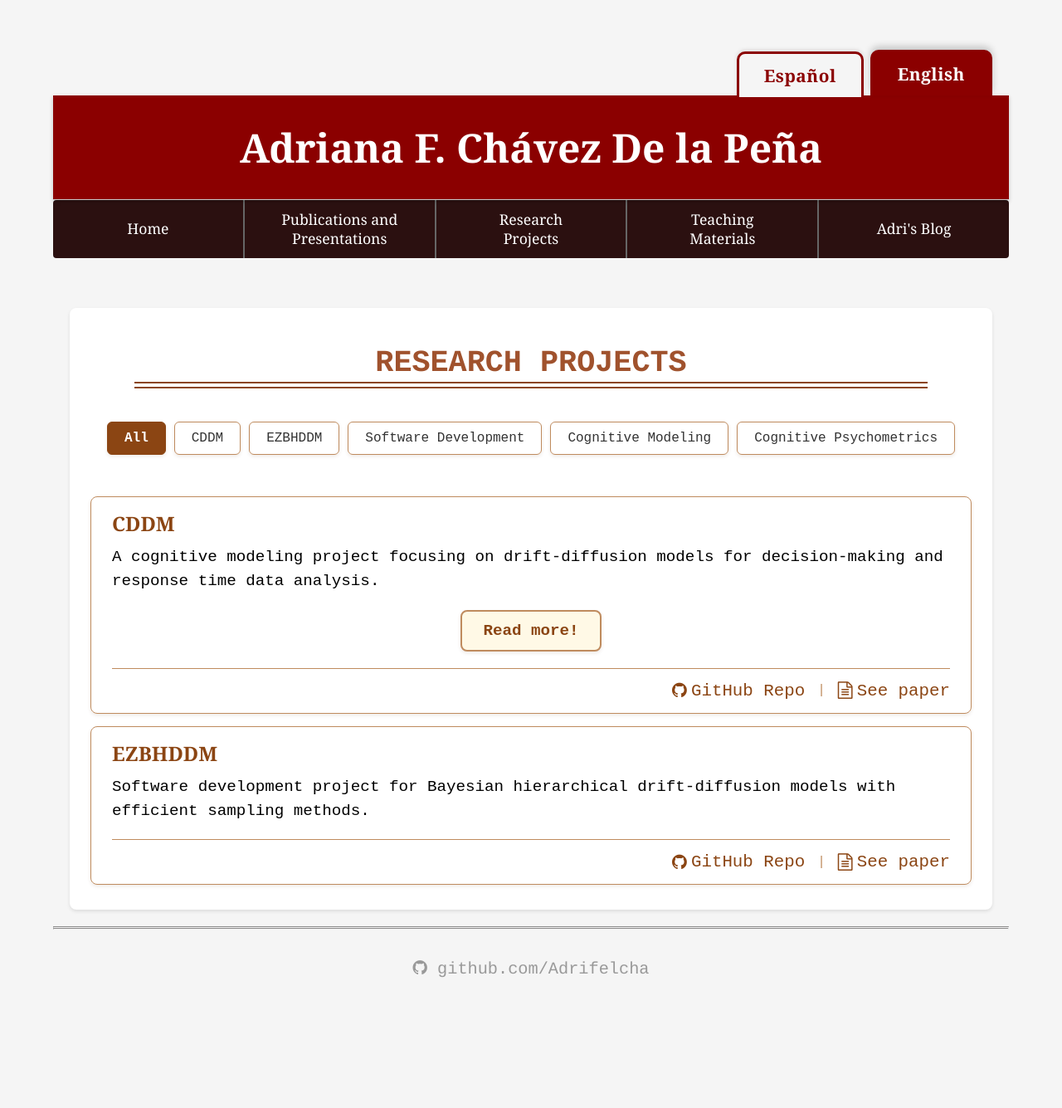
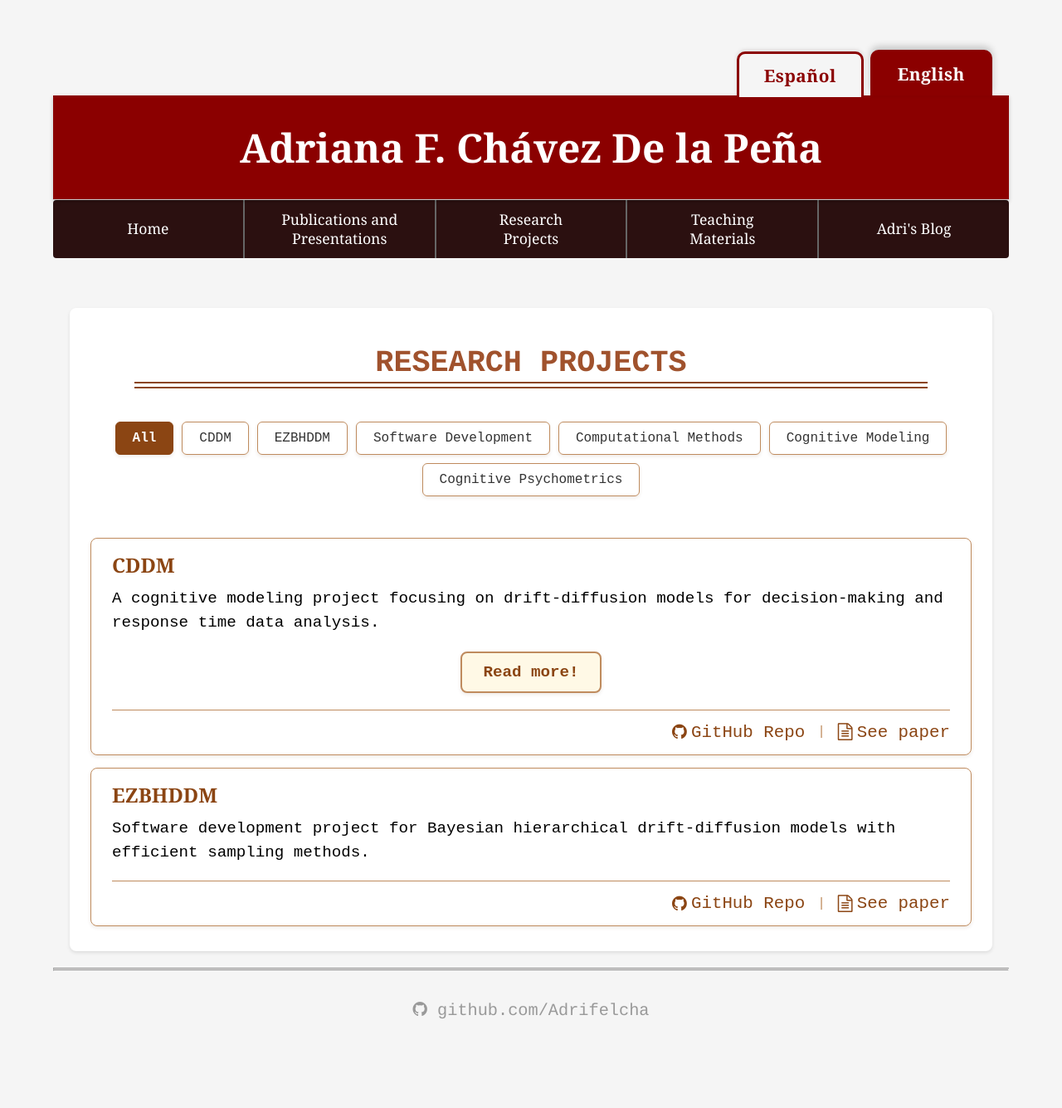
Before and after one commit to Adrifelcha/adrifelcha.github.io, a Jekyll site: the page built from projects/index.html, in a window 1280 px wide. Shown: the whole page at 83% size. Built offline with Jekyll 4.4.1, drawn with Linux system fonts in a browser that asks for light colours; some web fonts are replaced; before the commit the page ends 1285 px from its top, so only the background shows below that.

Commit message:
Add a keyword for Computational methods

```diff
--- a/projects/index.html
+++ b/projects/index.html
@@ -13,6 +13,7 @@
             <button class="keyword-btn" data-keyword="cddm">CDDM</button>
             <button class="keyword-btn" data-keyword="ezbhdm">EZBHDDM</button>
             <button class="keyword-btn" data-keyword="software">Software Development</button>
+            <button class="keyword-btn" data-keyword="computational">Computational Methods</button>
             <button class="keyword-btn" data-keyword="modeling">Cognitive Modeling</button>
             <button class="keyword-btn" data-keyword="psychometrics">Cognitive Psychometrics</button>
         </div>
```
